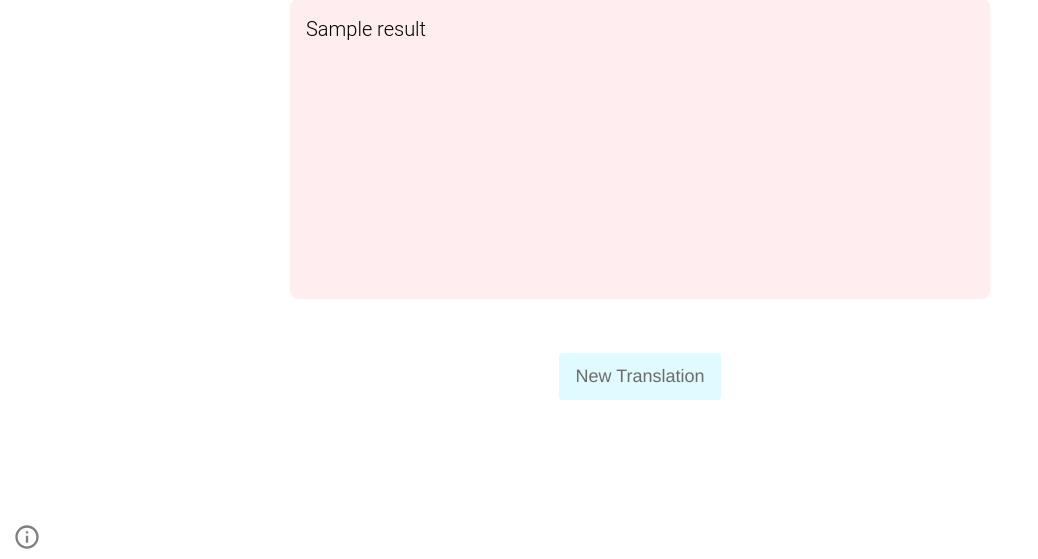
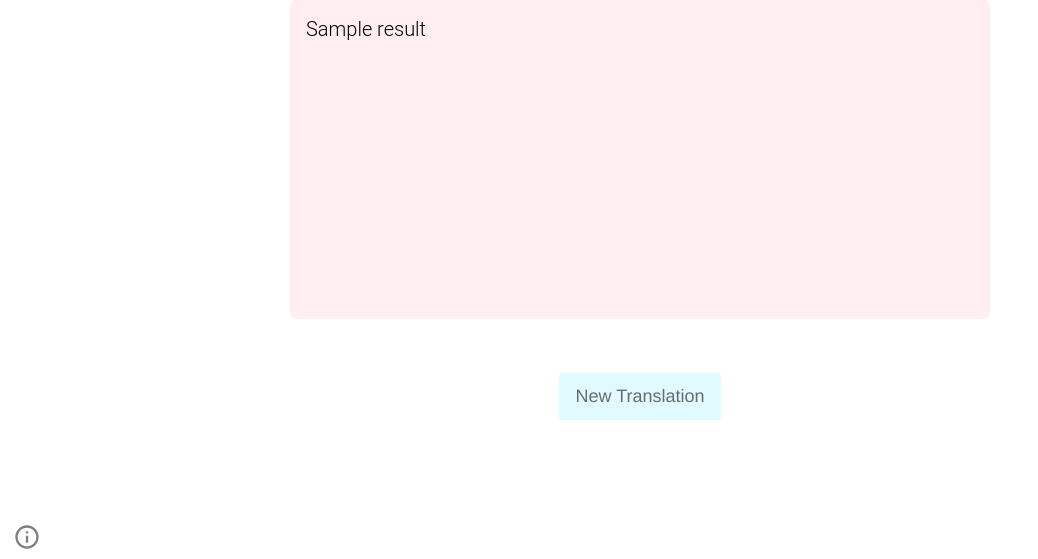
Before and after one commit to zachicecreamcohn/talkbabytome, a Flask app: template templates/results.html in a window 1280 px wide. Shown: the part 241-800 px from the top of the page, without its empty margins (0-1038 px from the left). Run offline with Flask 2, Linux system fonts and the light colour scheme; the template is opened without the code that fills it: most values are stand-ins (such as "Sample title", 1, 10 or a date in 2020); some libraries are stand-ins or nearby versions.

Commit message:
fixed result height constraint

```diff
--- a/static/style.css
+++ b/static/style.css
@@ -56,7 +56,7 @@ td {
     width: 55vw;
     height: 25vw;
     max-width: 700px;
-    max-height: 300px;
+    /* max-height: 300px; */
     background: rgb(255, 237, 240);
     color: rgb(0, 0, 0);
     font-size: 20px;
```
